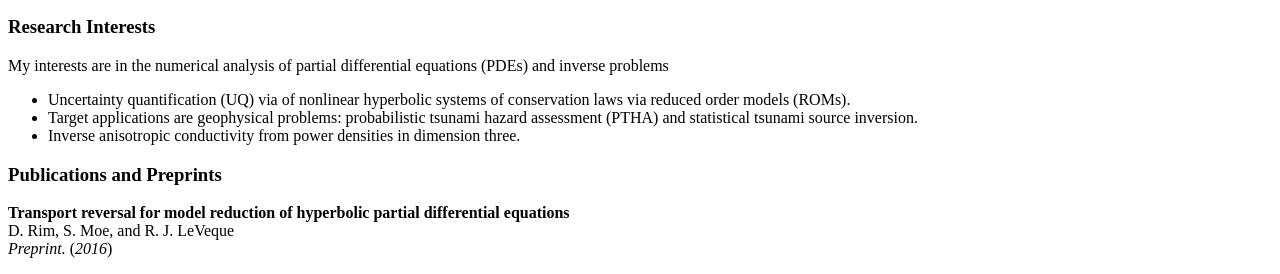
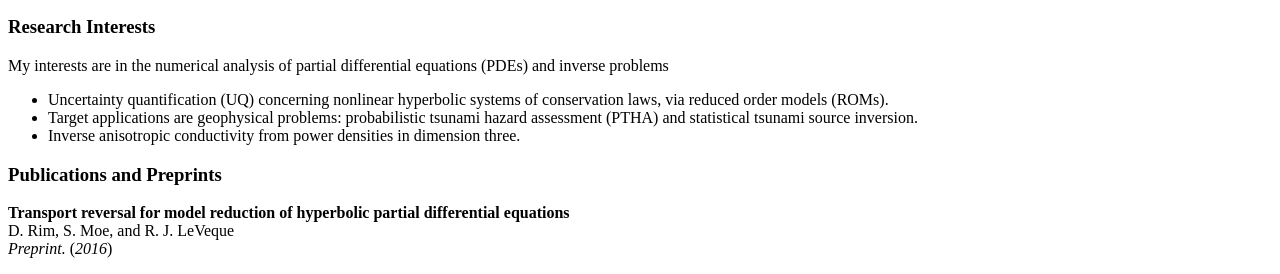
Before and after one commit to dsrim/dsrim.github.io, a Jekyll site: the page built from _jekyll/index.md, in a window 1280 px wide. Shown: the part 1268-1542 px from the top of the page. Built offline with Jekyll 4.4.1, drawn with Linux system fonts in a browser that asks for light colours.

Commit message:
fixed error

```diff
--- a/_jekyll/index.md
+++ b/_jekyll/index.md
@@ -45,7 +45,7 @@ My advisors are [Randall J. LeVeque] and [Gunther Uhlmann].
 
 My interests are in the numerical analysis of
 partial differential equations (PDEs) and inverse problems
-* Uncertainty quantification (UQ) via of nonlinear hyperbolic systems of conservation laws via reduced order models (ROMs).
+* Uncertainty quantification (UQ) concerning nonlinear hyperbolic systems of conservation laws, via reduced order models (ROMs).
 * Target applications are geophysical problems: probabilistic tsunami hazard assessment (PTHA) and statistical tsunami source inversion.
 * Inverse anisotropic conductivity from power densities in dimension three.
 
--- a/index.html
+++ b/index.html
@@ -62,7 +62,7 @@ My advisors are <a href="http://faculty.washington.edu/rjl/">Randall J. LeVeque<
 <p>My interests are in the numerical analysis of
 partial differential equations (PDEs) and inverse problems</p>
 <ul>
-  <li>Uncertainty quantification (UQ) via of nonlinear hyperbolic systems of conservation laws via reduced order models (ROMs).</li>
+  <li>Uncertainty quantification (UQ) concerning nonlinear hyperbolic systems of conservation laws, via reduced order models (ROMs).</li>
   <li>Target applications are geophysical problems: probabilistic tsunami hazard assessment (PTHA) and statistical tsunami source inversion.</li>
   <li>Inverse anisotropic conductivity from power densities in dimension three.</li>
 </ul>
```
Also changed, not shown: 1 other file.
